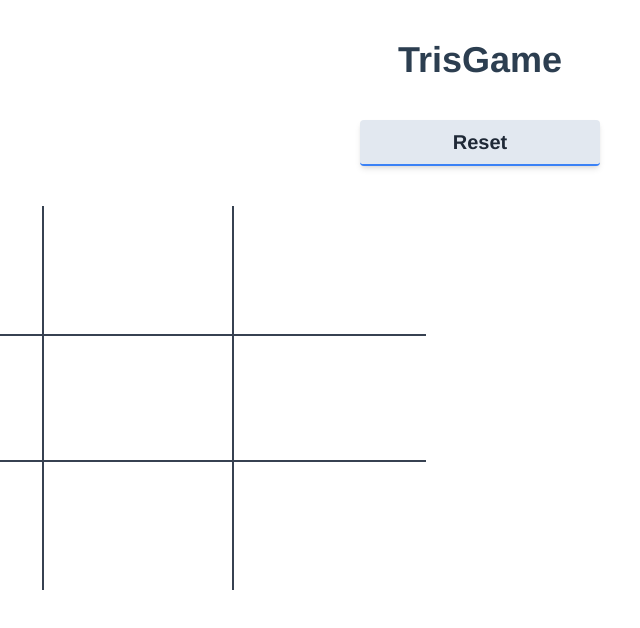
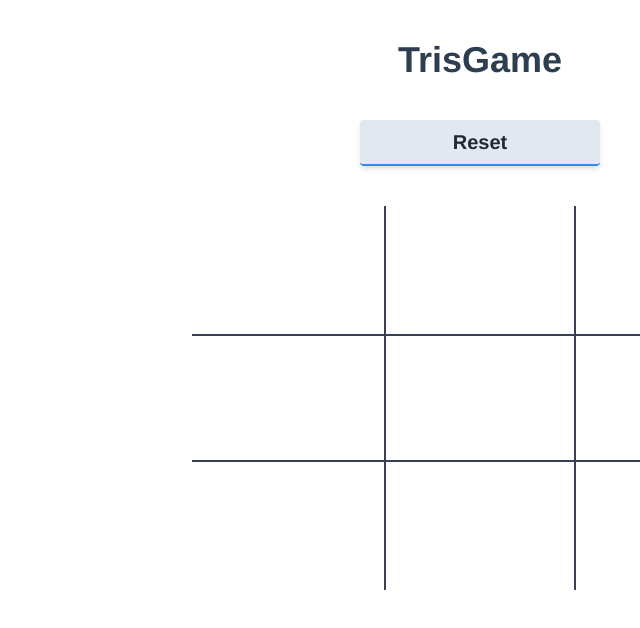
Before and after one commit to Gabgri/trisgame, a Vue app: page / in a window 1280 px wide. Both pictures are taken after a click on the button "Start Your Game!". Shown: the top 628 px of the page, without its empty margins (160-800 px from the left). Built offline with nearby package versions, Linux system fonts and the light colour scheme.

Commit message:
Style grid mx-auto

```diff
--- a/src/components/Grid.vue
+++ b/src/components/Grid.vue
@@ -1,6 +1,6 @@
 <template>
     <!--Grid-->
-    <div id="grid" class="grid grid-cols-3 sm:max-w-md md:max-w-lg lg:max-w-xl">
+    <div id="grid" class="grid grid-cols-3 mx-auto sm:max-w-md md:max-w-lg lg:max-w-xl">
 
         <!--Rows-->
         <Box v-show="!result"
```
